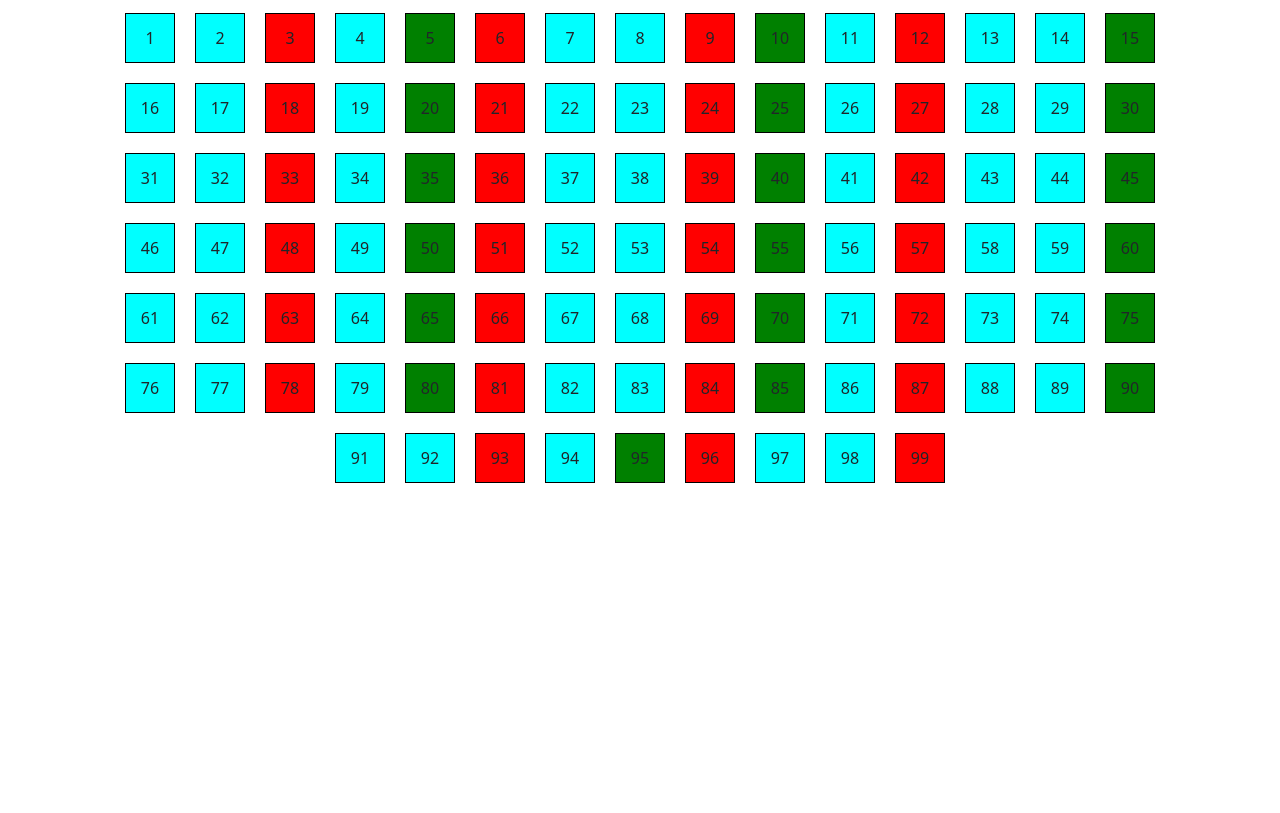
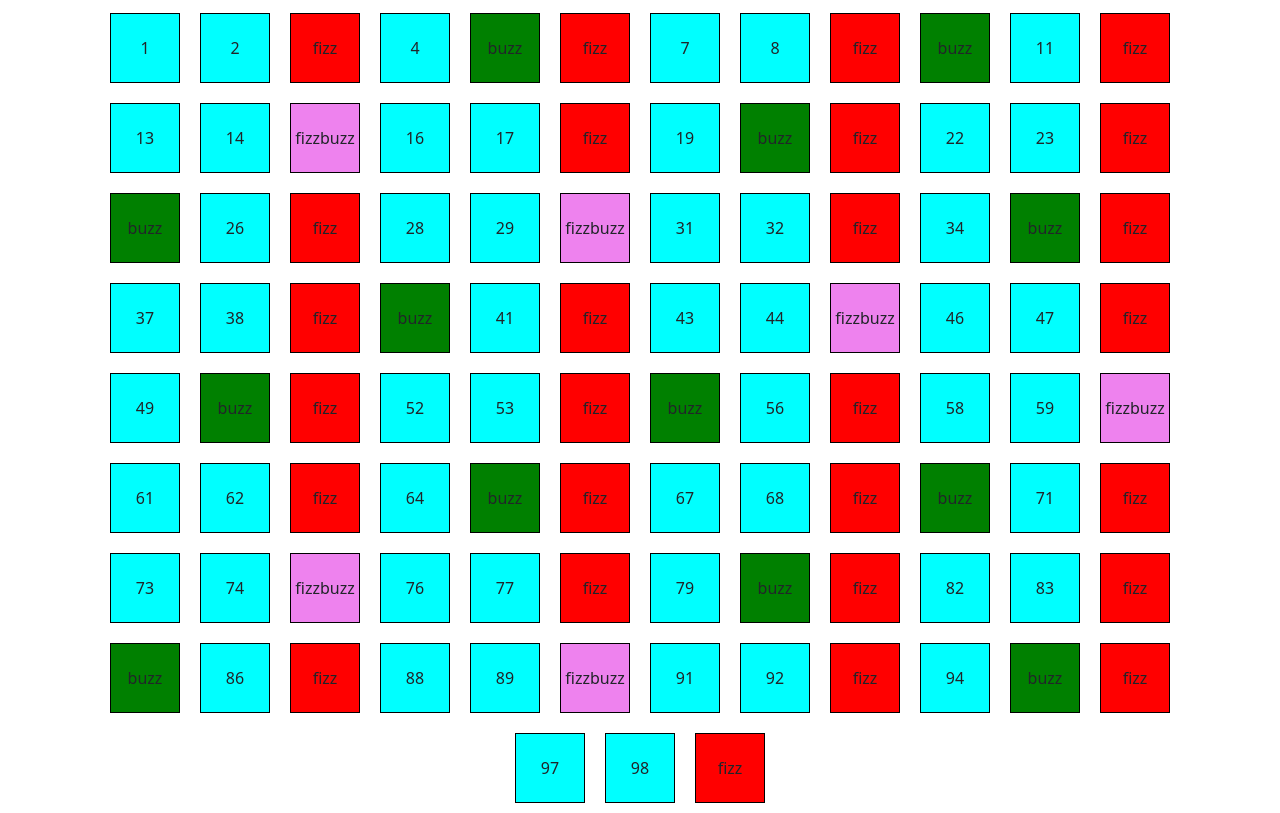
Before and after one commit to Alessandro-Moroni/js-fizzbuzz, a plain HTML site: page index.html in a window 1280 px wide. Shown: the part 53-866 px from the top of the page. Before the commit the page ends 800 px from the top, so only its background shows below. Drawn offline with nearby package versions, Linux system fonts and the light colour scheme.

Commit message:
[finish]all+bonus

```diff
--- a/css/style.css
+++ b/css/style.css
@@ -1,6 +1,6 @@
 .box{
-  height: 50px;
-  width: 50px;
+  height: 70px;
+  width: 70px;
   display: flex;
   justify-content: center;
   align-items: center;
@@ -9,6 +9,9 @@
   background-color: aqua;
 }
 
+.tre-cinque{
+  background-color: violet;
+}
 .tre{
   background-color: red;
 }
--- a/js/script.js
+++ b/js/script.js
@@ -3,10 +3,22 @@ const quadrato = document.getElementById('cont-quadrato');
 for(let i = 1; i < 100; i++){
   const box = document.createElement('div')
   box.className = 'box';
-  box.innerHTML = i;
-  if(!(i % 3)) box.classList.add('tre');
+
+  if((!(i % 3)) && (!(i % 5))) {
+    box.classList.add('tre-cinque');
+    box.innerHTML = 'fizzbuzz';
+
+  }else if(!(i % 3)) {
+    box.classList.add('tre');
+    box.innerHTML = 'fizz';
+
+  }else if(!(i % 5)) {
+    box.classList.add('cinque');
+    box.innerHTML = 'buzz';
+
+  }else{
+    box.innerHTML = i;
+  }
+
   quadrato.append(box);
-  if(!(i % 5)) box.classList.add('cinque');
-  quadrato.append(box);
-
 }
```
Also changed, not shown: index.html (+1 -1 lines).
